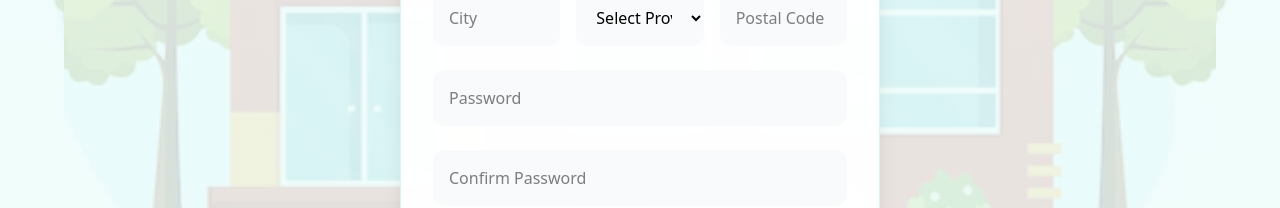
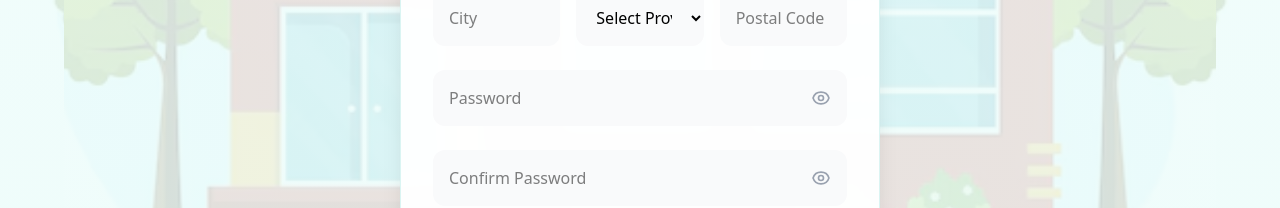
Before and after one commit to Rimshafiaz/Paw-tner, a React (Vite) app in the folder frontend/: page /register/shelter in a window 1280 px wide. Shown: the part 592-800 px from the top of the page. Built offline with nearby package versions, Linux system fonts and the light colour scheme; no server answers.

Commit message:
Add password visibility toggle to shelter registration form

```diff
--- a/frontend/src/pages/register/components/ShelterRegistrationForm.jsx
+++ b/frontend/src/pages/register/components/ShelterRegistrationForm.jsx
@@ -234,32 +234,64 @@ function ShelterRegistrationForm() {
             </div>
           </div>
 
-          <div>
+          <div className="relative">
             <input
-              type="password"
+              type={showPassword ? "text" : "password"}
               name="password"
               value={formData.password}
               onChange={handleChange}
               placeholder="Password"
-              className="w-full px-4 py-4 bg-gray-50 border-0 rounded-xl focus:outline-none focus:ring-2 focus:ring-secondary focus:bg-white transition-colors"
+              className="w-full px-4 py-4 pr-12 bg-gray-50 border-0 rounded-xl focus:outline-none focus:ring-2 focus:ring-secondary focus:bg-white transition-colors"
               required
             />
+            <button
+              type="button"
+              onClick={() => setShowPassword(!showPassword)}
+              className="absolute right-4 top-1/2 transform -translate-y-1/2 text-gray-400 hover:text-gray-600 focus:outline-none"
+            >
+              {showPassword ? (
+                <svg className="w-5 h-5" fill="none" stroke="currentColor" viewBox="0 0 24 24">
+                  <path strokeLinecap="round" strokeLinejoin="round" strokeWidth={2} d="M13.875 18.825A10.05 10.05 0 0112 19c-4.478 0-8.268-2.943-9.543-7a9.97 9.97 0 011.563-3.029m5.858.908a3 3 0 114.243 4.243M9.878 9.878l4.242 4.242M9.88 9.88l-3.29-3.29m7.532 7.532l3.29 3.29M3 3l3.59 3.59m0 0A9.953 9.953 0 0112 5c4.478 0 8.268 2.943 9.543 7a10.025 10.025 0 01-4.132 5.411m0 0L21 21" />
+                </svg>
+              ) : (
+                <svg className="w-5 h-5" fill="none" stroke="currentColor" viewBox="0 0 24 24">
+                  <path strokeLinecap="round" strokeLinejoin="round" strokeWidth={2} d="M15 12a3 3 0 11-6 0 3 3 0 016 0z" />
+                  <path strokeLinecap="round" strokeLinejoin="round" strokeWidth={2} d="M2.458 12C3.732 7.943 7.523 5 12 5c4.478 0 8.268 2.943 9.542 7-1.274 4.057-5.064 7-9.542 7-4.477 0-8.268-2.943-9.542-7z" />
+                </svg>
+              )}
+            </button>
           </div>
 
-          <div>
+          <div className="relative">
             <input
-              type="password"
+              type={showConfirmPassword ? "text" : "password"}
               name="confirm_password"
               value={formData.confirm_password}
               onChange={handleChange}
               placeholder="Confirm Password"
-              className={`w-full px-4 py-4 bg-gray-50 border-0 rounded-xl focus:outline-none focus:ring-2 focus:bg-white transition-colors ${
+              className={`w-full px-4 py-4 pr-12 bg-gray-50 border-0 rounded-xl focus:outline-none focus:ring-2 focus:bg-white transition-colors ${
                 formData.confirm_password && formData.password !== formData.confirm_password
                   ? 'focus:ring-error ring-2 ring-error'
                   : 'focus:ring-secondary'
               }`}
               required
             />
+            <button
+              type="button"
+              onClick={() => setShowConfirmPassword(!showConfirmPassword)}
+              className="absolute right-4 top-1/2 transform -translate-y-1/2 text-gray-400 hover:text-gray-600 focus:outline-none"
+            >
+              {showConfirmPassword ? (
+                <svg className="w-5 h-5" fill="none" stroke="currentColor" viewBox="0 0 24 24">
+                  <path strokeLinecap="round" strokeLinejoin="round" strokeWidth={2} d="M13.875 18.825A10.05 10.05 0 0112 19c-4.478 0-8.268-2.943-9.543-7a9.97 9.97 0 011.563-3.029m5.858.908a3 3 0 114.243 4.243M9.878 9.878l4.242 4.242M9.88 9.88l-3.29-3.29m7.532 7.532l3.29 3.29M3 3l3.59 3.59m0 0A9.953 9.953 0 0112 5c4.478 0 8.268 2.943 9.543 7a10.025 10.025 0 01-4.132 5.411m0 0L21 21" />
+                </svg>
+              ) : (
+                <svg className="w-5 h-5" fill="none" stroke="currentColor" viewBox="0 0 24 24">
+                  <path strokeLinecap="round" strokeLinejoin="round" strokeWidth={2} d="M15 12a3 3 0 11-6 0 3 3 0 016 0z" />
+                  <path strokeLinecap="round" strokeLinejoin="round" strokeWidth={2} d="M2.458 12C3.732 7.943 7.523 5 12 5c4.478 0 8.268 2.943 9.542 7-1.274 4.057-5.064 7-9.542 7-4.477 0-8.268-2.943-9.542-7z" />
+                </svg>
+              )}
+            </button>
             {formData.confirm_password && formData.password !== formData.confirm_password && (
               <p className="text-error text-sm mt-1">Passwords do not match</p>
             )}
```
